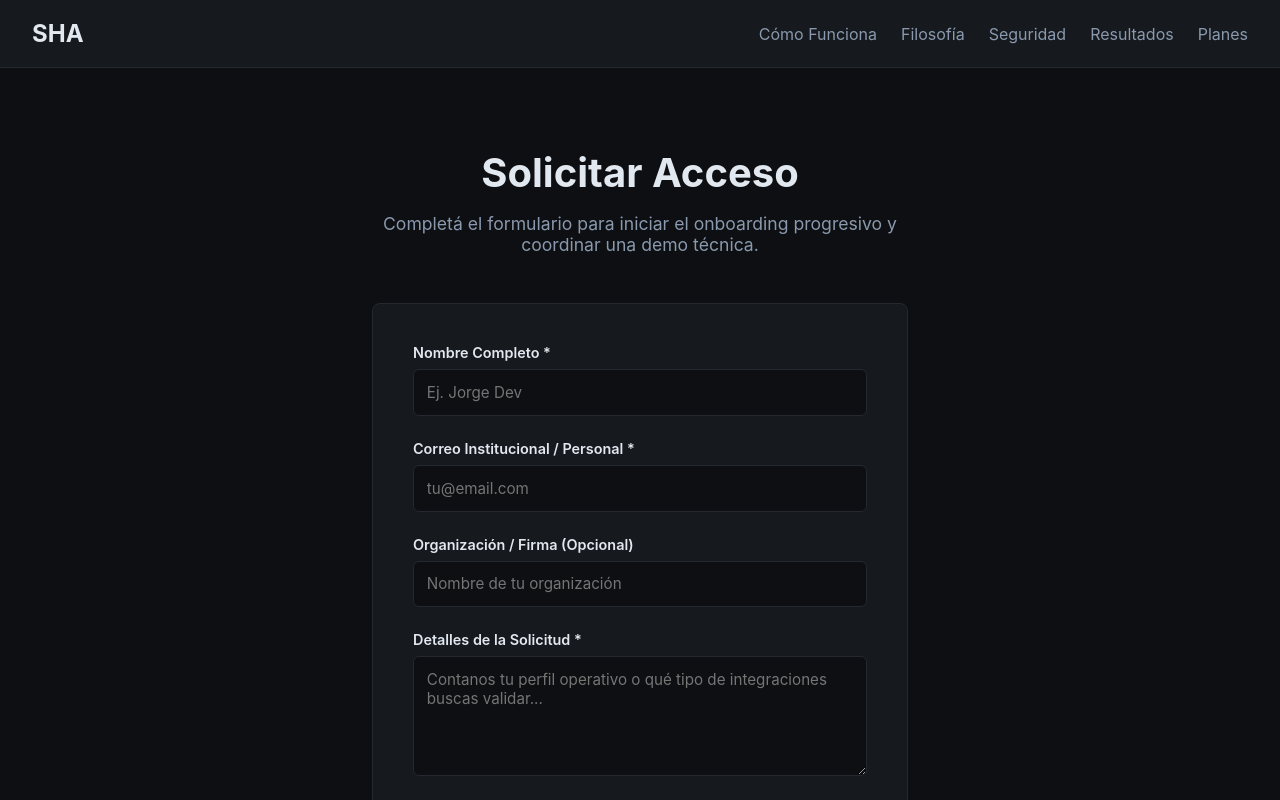
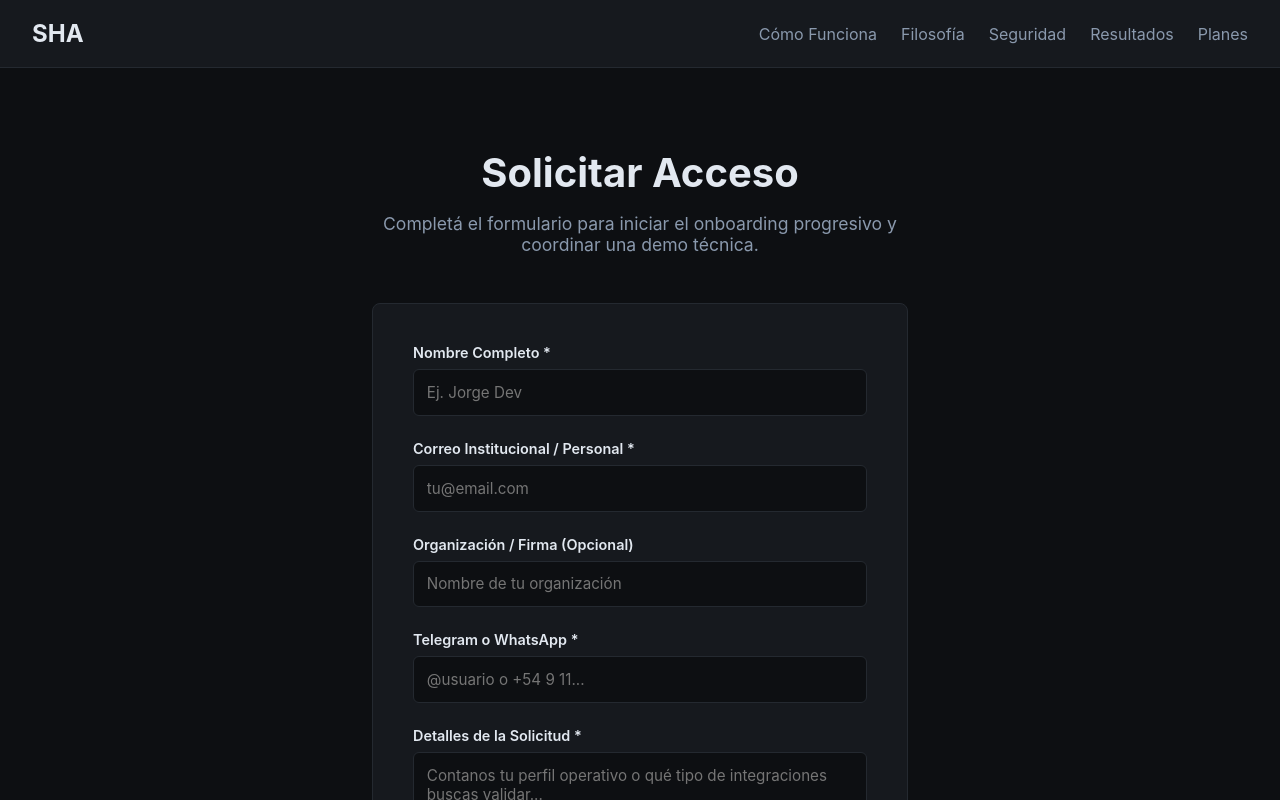
Before and after one commit to jorge-alo/sha, a Next.js app: page /contacto in a window 1280 px wide. Built offline with nearby package versions, Linux system fonts and the light colour scheme.

Commit message:
armando el flujo con tanstack querys y zod

```diff
--- /dev/null
+++ b/app/api/contacto/route.ts
@@ -0,0 +1,57 @@
+// app/api/contacto/route.ts
+import { contactoSchema } from "@/lib/schemas/contact";
+import { NextResponse } from "next/server";
+import { Resend } from "resend";
+
+
+const resend = new Resend(process.env.RESEND_API_KEY);
+
+// Esta función se ejecuta cuando alguien hace POST a /api/contacto
+export async function POST(request: Request) {
+  try {
+    const body = await request.json();
+    const parsed = contactoSchema.safeParse(body);
+
+    if (!parsed.success) {
+      return NextResponse.json(
+        { error: "Datos inválidos", details: parsed.error.flatten() },
+        { status: 400 }
+      );
+    }
+
+    const { nombre, email, empresa, telegramOrWhatsapp, mensaje } = parsed.data;
+
+    // Si todavía no cargaste la key, no rompe: simula el envío
+    if (!process.env.RESEND_API_KEY || !process.env.CONTACT_EMAIL_TO) {
+      console.warn("[contacto] Faltan variables de entorno. Simulando envío.");
+      console.log("[contacto] Lead recibido (mock):", parsed.data);
+      return NextResponse.json({ success: true, mocked: true });
+    }
+
+    const { error } = await resend.emails.send({
+      from: "SHA Web <onboarding@resend.dev>",
+      to: process.env.CONTACT_EMAIL_TO,
+      replyTo: email,
+      subject: `Nueva solicitud de demo — ${nombre}`,
+      text: `
+Nombre: ${nombre}
+Email: ${email}
+Empresa: ${empresa || "No especificada"}
+Telegram/WhatsApp: ${telegramOrWhatsapp}
+
+Mensaje:
+${mensaje}
+      `.trim(),
+    });
+
+    if (error) {
+      console.error("[contacto] Error de Resend:", error);
+      return NextResponse.json({ error: "No se pudo enviar el mensaje." }, { status: 502 });
+    }
+
+    return NextResponse.json({ success: true });
+  } catch (err) {
+    console.error("[contacto] Error inesperado:", err);
+    return NextResponse.json({ error: "Error interno del servidor." }, { status: 500 });
+  }
+}
--- a/app/contacto/page.tsx
+++ b/app/contacto/page.tsx
@@ -1,41 +1,47 @@
+// app/contacto/page.tsx
 "use client";
 
-import { useState } from "react";
 import { useForm } from "react-hook-form";
-import { z } from "zod";
 import { zodResolver } from "@hookform/resolvers/zod";
+import { useMutation } from "@tanstack/react-query";
 import { InputField } from "@/components/ui/InputField";
 import { TextAreaField } from "@/components/ui/TextAreaField";
 import styles from "./page.module.css";
+import { ContactoFormData, contactoSchema } from "@/lib/schemas/contact";
 
-// 1. Esquema de validación unificado
-const contactoSchema = z.object({
-  nombre: z.string().min(2, { message: "El nombre debe tener al menos 2 caracteres." }),
-  email: z.string().email({ message: "Introduce un correo electrónico válido." }),
-  empresa: z.string().optional(),
-  mensaje: z.string().min(10, { message: "El mensaje debe tener al menos 10 caracteres." }),
-});
+// Esta función es la que "llama" a tu backend (al route.ts de arriba)
+async function enviarFormulario(data: ContactoFormData) {
+  const res = await fetch("/api/contacto", {
+    method: "POST",
+    headers: { "Content-Type": "application/json" },
+    body: JSON.stringify(data),
+  });
 
-type ContactoFormData = z.infer<typeof contactoSchema>;
+  if (!res.ok) {
+    const body = await res.json().catch(() => ({}));
+    throw new Error(body.error || "Error al enviar la solicitud.");
+  }
+
+  return res.json();
+}
 
 export default function ContactoPage() {
-  const [isSubmitted, setIsSubmitted] = useState(false);
-
   const {
     register,
     handleSubmit,
-    formState: { errors, isSubmitting },
+    formState: { errors },
     reset,
   } = useForm<ContactoFormData>({
     resolver: zodResolver(contactoSchema),
   });
 
-  const onSubmit = async (data: ContactoFormData) => {
-    await new Promise((resolve) => setTimeout(resolve, 1500));
-    console.log("Datos enviados con componentes UI:", data);
-    setIsSubmitted(true);
-    reset();
-  };
+  // useMutation reemplaza tu setTimeout de antes
+  const mutation = useMutation({
+    mutationFn: enviarFormulario,
+    onSuccess: () => reset(),
+  });
+
+  const onSubmit = (data: ContactoFormData) => mutation.mutate(data);
 
   return (
     <main className={styles.container}>
@@ -46,7 +52,7 @@ export default function ContactoPage() {
         </p>
       </div>
 
-      {isSubmitted ? (
+      {mutation.isSuccess ? (
         <div className={styles.successMessage}>
           <h3>¡Solicitud Recibida!</h3>
           <p style={{ marginTop: "0.5rem", color: "var(--color-text-muted)" }}>
@@ -55,7 +61,6 @@ export default function ContactoPage() {
         </div>
       ) : (
         <form onSubmit={handleSubmit(onSubmit)} className={styles.form}>
-
           <InputField
             label="Nombre Completo *"
             id="nombre"
@@ -81,6 +86,14 @@ export default function ContactoPage() {
             {...register("empresa")}
           />
 
+          <InputField
+            label="Telegram o WhatsApp *"
+            id="telegramOrWhatsapp"
+            placeholder="@usuario o +54 9 11..."
+            error={errors.telegramOrWhatsapp?.message}
+            {...register("telegramOrWhatsapp")}
+          />
+
           <TextAreaField
             label="Detalles de la Solicitud *"
             id="mensaje"
@@ -89,10 +102,15 @@ export default function ContactoPage() {
             {...register("mensaje")}
           />
 
-          <button type="submit" disabled={isSubmitting} className={styles.submitButton}>
-            {isSubmitting ? "Procesando Solicitud..." : "Enviar Solicitud de Demo"}
+          {mutation.isError && (
+            <p style={{ color: "#ff6b6b", fontSize: "0.9rem" }}>
+              {mutation.error instanceof Error ? mutation.error.message : "Ocurrió un error."}
+            </p>
+          )}
+
+          <button type="submit" disabled={mutation.isPending} className={styles.submitButton}>
+            {mutation.isPending ? "Procesando Solicitud..." : "Enviar Solicitud de Demo"}
           </button>
-
         </form>
       )}
     </main>
--- a/app/layout.tsx
+++ b/app/layout.tsx
@@ -2,6 +2,7 @@ import type { Metadata } from "next";
 import "./globals.css";
 import Navbar from "@/components/layout/Navbar"; // ¡Acá usamos el alias @/* que configuraste!
 import Footer from "@/components/layout/Footer";
+import { Providers } from "./providers";
 
 export const metadata = {
   title: {
@@ -51,10 +52,12 @@ export default function RootLayout({
 }>) {
   return (
     <html lang="es">
-      <body style={ {display: 'flex', flexDirection: 'column', minHeight: '100vh', margin: '0'}}>
-        <Navbar />
-        {children}
-        <Footer/>
+      <body style={{ display: 'flex', flexDirection: 'column', minHeight: '100vh', margin: '0' }}>
+        <Providers>
+          <Navbar />
+          {children}
+          <Footer />
+        </Providers>
       </body>
     </html>
   );
--- /dev/null
+++ b/app/providers.tsx
@@ -0,0 +1,10 @@
+// app/providers.tsx
+"use client";
+
+import { QueryClient, QueryClientProvider } from "@tanstack/react-query";
+import { useState } from "react";
+
+export function Providers({ children }: { children: React.ReactNode }) {
+  const [queryClient] = useState(() => new QueryClient());
+  return <QueryClientProvider client={queryClient}>{children}</QueryClientProvider>;
+}
--- /dev/null
+++ b/lib/schemas/contact.ts
@@ -0,0 +1,27 @@
+// lib/schemas/contact.ts
+import { z } from "zod";
+
+export const contactoSchema = z.object({
+  nombre: z
+    .string()
+    .min(2, { message: "El nombre debe tener al menos 2 caracteres." })
+    .max(50, { message: "El nombre no puede superar los 50 caracteres." }),
+  email: z
+    .string()
+    .email({ message: "Introduce un correo electrónico válido." }),
+  empresa: z
+    .string()
+    .max(50, { message: "El nombre de la empresa no puede superar los 50 caracteres." })
+    .optional()
+    .or(z.literal("")),
+  telegramOrWhatsapp: z
+    .string()
+    .min(5, { message: "Ingresá una vía de contacto válida (mínimo 5 caracteres)." })
+    .max(30, { message: "No puede superar los 30 caracteres." }),
+  mensaje: z
+    .string()
+    .min(10, { message: "El mensaje debe tener al menos 10 caracteres." })
+    .max(500, { message: "El mensaje no puede superar los 500 caracteres." }),
+});
+
+export type ContactoFormData = z.infer<typeof contactoSchema>;
--- a/package.json
+++ b/package.json
@@ -10,10 +10,12 @@
   },
   "dependencies": {
     "@hookform/resolvers": "^5.4.0",
+    "@tanstack/react-query": "^5.101.2",
     "next": "16.2.9",
     "react": "19.2.4",
     "react-dom": "19.2.4",
     "react-hook-form": "^7.80.0",
+    "resend": "^6.17.1",
     "zod": "^4.4.3"
   },
   "devDependencies": {
```
Also changed, not shown: 1 other file (tests, documents, lock files or other folders).
